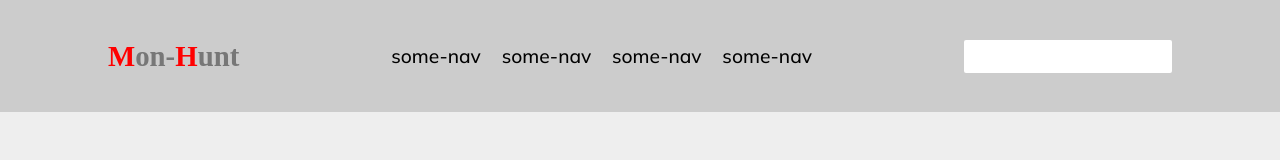
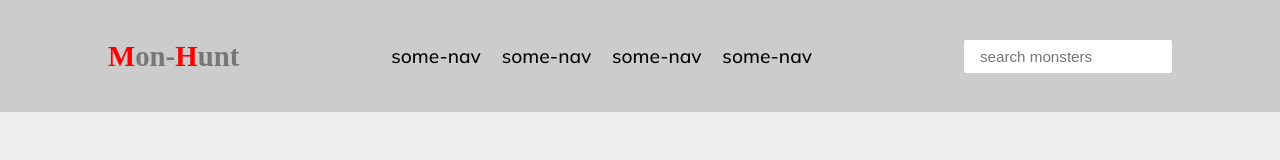
Before and after one commit to Ezeh20/Monster-Hunt, a React (Create React App) app: page / in a window 1280 px wide. Shown: the top 160 px of the page. Built offline with nearby package versions, Linux system fonts and the light colour scheme; no server answers; a web font is replaced by a local one.

Commit message:
Completed the search feature

```diff
--- a/public/index.html
+++ b/public/index.html
@@ -24,7 +24,7 @@
       work correctly both with client-side routing and a non-root public URL.
       Learn how to configure a non-root public URL by running `npm run build`.
     -->
-    <title>React App</title>
+    <title>Monster Hunt</title>
   </head>
   <body>
     <noscript>You need to enable JavaScript to run this app.</noscript>
--- a/src/App.js
+++ b/src/App.js
@@ -7,9 +7,16 @@ class App extends Component{
     super();
 
     this.state ={
-      monsters : []
+      monsters : [],
+      searchField : ''
     }
   }
+
+  searchChange = e =>{
+    this.setState(() => {return (
+     {searchField : e.target.value}
+    )})
+ }
 
   // This will return when the page is rendered
   componentDidMount(){
@@ -19,10 +26,12 @@ class App extends Component{
   }
 
   render(){
+    const {monsters, searchField} = this.state
+    const filtered = monsters.filter((filter) => filter.name.toLowerCase().includes(searchField.toLowerCase()))
     return (
       <div className="App">
-        <Header />
-        <CardList monsters = {this.state.monsters}/>
+        <Header search={this.searchChange}/>
+        <CardList monsters = {filtered}/>
       </div>
     );
   }
--- a/src/Components/HeaderComponent/header-component.jsx
+++ b/src/Components/HeaderComponent/header-component.jsx
@@ -4,6 +4,7 @@ import SearchBar from "../SearchBarComponent/searchbar-component";
 class Header extends Component{
 
     render(){
+        const {search} = this.props
         return(
             <div>
                 <header className="header">
@@ -17,7 +18,7 @@ class Header extends Component{
                             <li className="list">some-nav</li>
                         </ul>
                       </div>
-                      <SearchBar />
+                      <SearchBar searchBar={search} holdplace={`search monsters`}/>
                     </nav>
                 </header>
             </div>
--- a/src/Components/SearchBarComponent/searchbar-component.jsx
+++ b/src/Components/SearchBarComponent/searchbar-component.jsx
@@ -5,13 +5,18 @@ import "./searchbar-component.css"
 class SearchBar extends Component{
 
     render(){
+        const {searchBar, holdplace} = this.props
+
         return(
             <div>
                 <input className="input"
                 type={`search`}
+                onChange={(searchBar)}
+                placeholder={holdplace}
                 />
             </div>
         )
+
     }
 }
 
```
